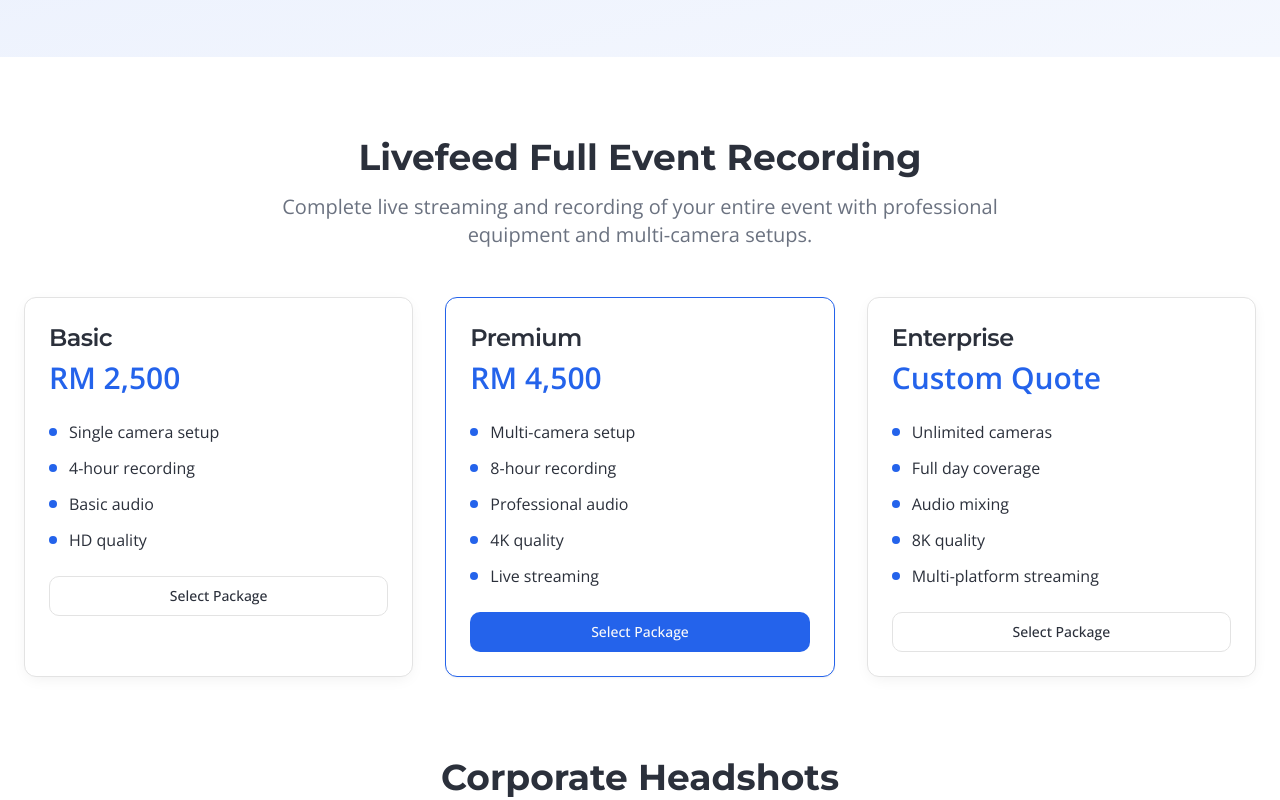
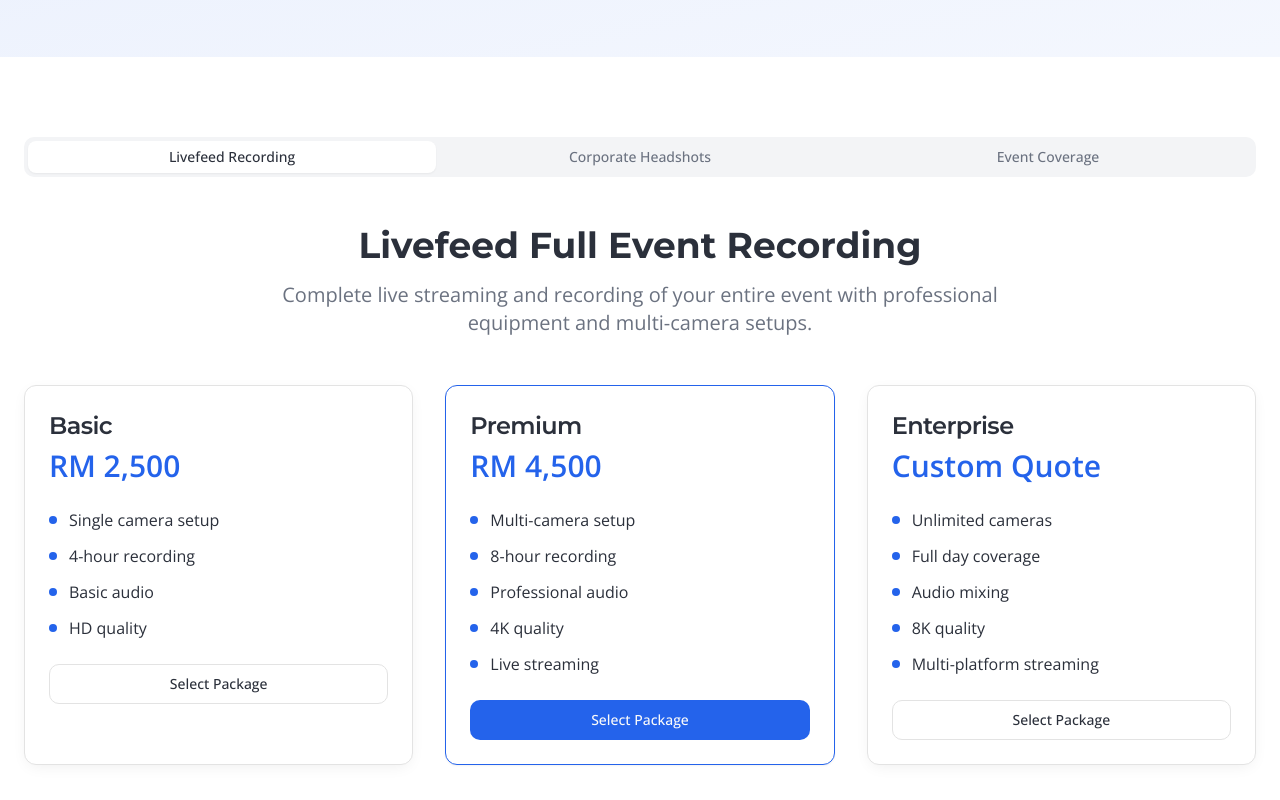
Before and after one commit to greedisgood123/onsite-headshot-hero, a React (Vite) app: page /services in a window 1280 px wide. Shown: the part 320-1120 px from the top of the page. Built offline with nearby package versions, Linux system fonts and the light colour scheme.

Commit message:
Add tabs to service page
Implement tabs on the service page for "Livefeed Full Event Recording", "Corporate Headshots", and "Event Coverage", mirroring the functionality of the portfolio page.
Here are the files that were edited by the AI in that message:
-edited src/pages/Services.tsx

```diff
--- a/src/pages/Services.tsx
+++ b/src/pages/Services.tsx
@@ -5,6 +5,7 @@ import { Button } from "@/components/ui/button";
 import { Input } from "@/components/ui/input";
 import { Textarea } from "@/components/ui/textarea";
 import { Label } from "@/components/ui/label";
+import { Tabs, TabsContent, TabsList, TabsTrigger } from "@/components/ui/tabs";
 import { useState } from "react";
 import { useToast } from "@/hooks/use-toast";
 
@@ -75,8 +76,19 @@ const Services = () => {
       {/* Services Section */}
       <section className="py-20 px-6">
         <div className="max-w-7xl mx-auto">
+          <Tabs defaultValue="livefeed" className="w-full">
+            <TabsList className="grid w-full grid-cols-3 mb-12">
+              <TabsTrigger value="livefeed">Livefeed Recording</TabsTrigger>
+              <TabsTrigger value="headshots">Corporate Headshots</TabsTrigger>
+              <TabsTrigger value="events">Event Coverage</TabsTrigger>
+            </TabsList>
+
             {services.map((service, index) => (
-            <div key={index} className="mb-20">
+              <TabsContent
+                key={index}
+                value={index === 0 ? "livefeed" : index === 1 ? "headshots" : "events"}
+                className="space-y-8"
+              >
                 <div className="text-center mb-12">
                   <h2 className="text-4xl font-bold text-foreground mb-4">{service.title}</h2>
                   <p className="text-xl text-muted-foreground max-w-3xl mx-auto">
@@ -113,8 +125,9 @@ const Services = () => {
                     </Card>
                   ))}
                 </div>
-            </div>
+              </TabsContent>
             ))}
+          </Tabs>
         </div>
       </section>
 
```
Lines whose indentation alone changed are shown as unchanged.
